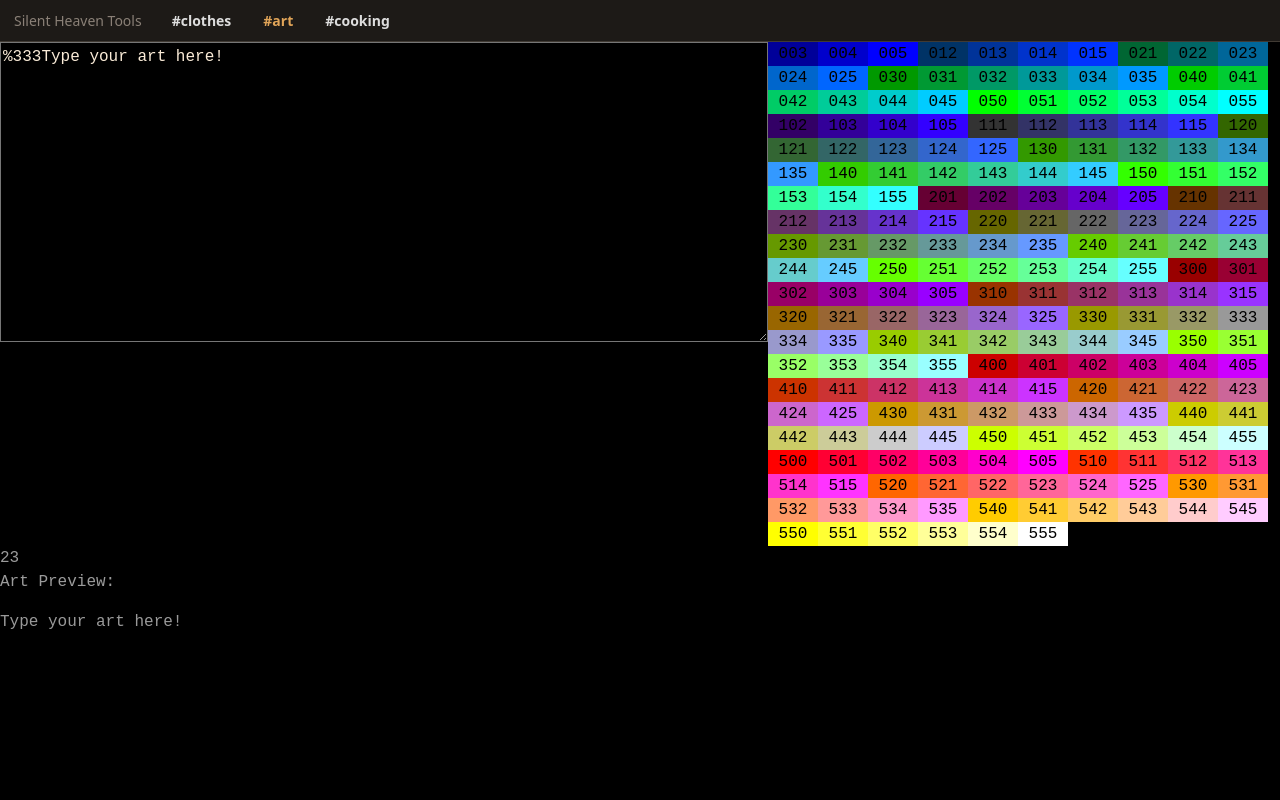
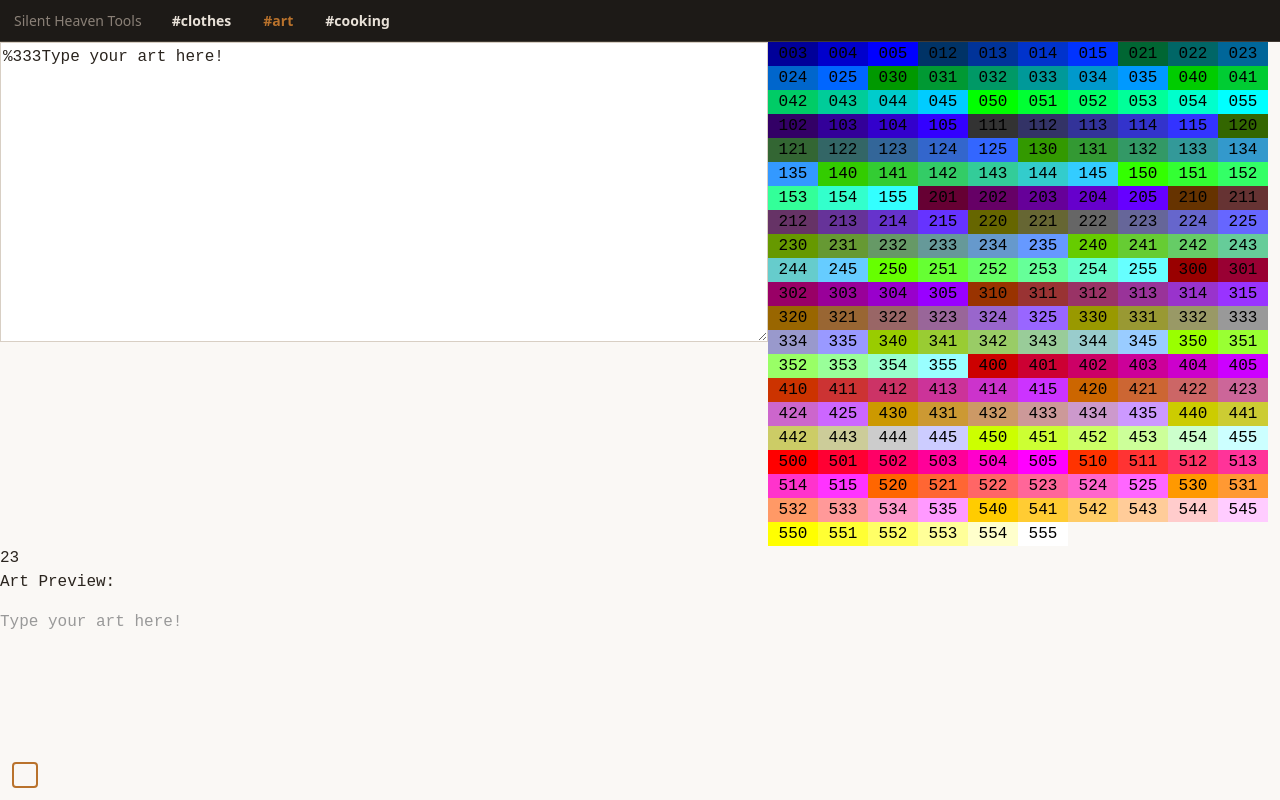
Before and after one commit to AdamCav/silent-heaven-tools, a React (Create React App) app: page /#/art in a window 1280 px wide. Built offline with nearby package versions, Linux system fonts and the light colour scheme.

Commit message:
Added in styling for dark

```diff
--- a/public/index.html
+++ b/public/index.html
@@ -2,6 +2,10 @@
 <html lang="en">
   <head>
     <meta charset="utf-8" />
+    <script>
+      // Apply saved/OS theme before first paint to avoid a flash.
+      (function(){try{var t=localStorage.getItem('sh_theme')||((window.matchMedia&&window.matchMedia('(prefers-color-scheme: dark)').matches)?'dark':'light');document.documentElement.setAttribute('data-theme',t);}catch(e){document.documentElement.setAttribute('data-theme','light');}})();
+    </script>
     <link rel="icon" href="%PUBLIC_URL%/favicon.ico" />
     <meta name="viewport" content="width=device-width, initial-scale=1" />
     <meta name="theme-color" content="#000000" />
--- a/src/App.js
+++ b/src/App.js
@@ -1,3 +1,4 @@
+import { useState, useEffect, useCallback } from 'react';
 import ArtTools from './component/ArtTools';
 import ClothingTools from './component/ClothingTools';
 import CookingTools from './component/CookingTools';
@@ -7,7 +8,7 @@ const NAV_HEIGHT = 42;
 
 function navLinkStyle({ isActive }) {
   return {
-    color: isActive ? '#e0a458' : '#dddddd',
+    color: isActive ? 'var(--accent)' : 'var(--nav-text)',
     textDecoration: 'none',
     padding: '0 16px',
     lineHeight: NAV_HEIGHT + 'px',
@@ -17,12 +18,26 @@ function navLinkStyle({ isActive }) {
   };
 }
 
-function Layout() {
+const THEMES = ['light', 'dark', 'haven']; // cycle order; "haven" = original warm look
+const THEME_LABEL = { light: 'Light', dark: 'Dark', haven: 'Haven' };
+
+function getInitialTheme() {
+  try {
+    const saved = localStorage.getItem('sh_theme');
+    if (THEMES.includes(saved)) return saved;
+    return (window.matchMedia && window.matchMedia('(prefers-color-scheme: dark)').matches) ? 'dark' : 'light';
+  } catch (e) {
+    return 'light';
+  }
+}
+
+function Layout({ theme, toggleTheme }) {
+  const nextTheme = THEMES[(THEMES.indexOf(theme) + 1) % THEMES.length];
   return (
     <>
       <nav style={{
         position: 'fixed', top: 0, left: 0, right: 0, height: NAV_HEIGHT, zIndex: 9999,
-        background: '#1d1a17', borderBottom: '1px solid #403a33',
+        background: 'var(--nav-bg)', borderBottom: '1px solid #403a33',
         display: 'flex', alignItems: 'center',
       }}>
         <span style={{
@@ -36,19 +51,42 @@ function Layout() {
       <div style={{ paddingTop: NAV_HEIGHT }}>
         <Outlet />
       </div>
+      <button
+        onClick={toggleTheme}
+        title={'Theme: ' + THEME_LABEL[theme] + ' — click for ' + THEME_LABEL[nextTheme]}
+        aria-label="Switch theme"
+        style={{
+          position: 'fixed', bottom: '12px', left: '12px', width: '26px', height: '26px',
+          zIndex: 10000, cursor: 'pointer', borderRadius: '4px',
+          border: '2px solid var(--accent)',
+          background: theme === 'light' ? 'transparent' : 'var(--accent)',
+          padding: 0,
+        }}
+      />
     </>
   );
 }
 
 function App() {
+  const [theme, setTheme] = useState(getInitialTheme);
+
+  useEffect(() => {
+    document.documentElement.setAttribute('data-theme', theme);
+    try { localStorage.setItem('sh_theme', theme); } catch (e) {}
+  }, [theme]);
+
+  const toggleTheme = useCallback(() => {
+    setTheme((t) => THEMES[(THEMES.indexOf(t) + 1) % THEMES.length]);
+  }, []);
+
   return (
     <HashRouter>
       <Routes>
-        <Route element={<Layout />}>
+        <Route element={<Layout theme={theme} toggleTheme={toggleTheme} />}>
           <Route path="/" element={<ClothingTools />} />
           <Route path="/clothes" element={<ClothingTools />} />
           <Route path="/art" element={<ArtTools />} />
-          <Route path="/cooking" element={<CookingTools />} />
+          <Route path="/cooking" element={<CookingTools theme={theme} />} />
         </Route>
       </Routes>
     </HashRouter>
--- a/src/component/ArtTools.jsx
+++ b/src/component/ArtTools.jsx
@@ -60,7 +60,7 @@ function ArtTools(props) {
     const artOutput = convertTextToColor(art)
     console.log(artOutput)
     return (
-        <div style={{backgroundColor: 'black',
+        <div style={{backgroundColor: 'var(--bg)',
         fontFamily: 'monospace',
         position: 'fixed',
         top: '42px',
@@ -68,9 +68,9 @@ function ArtTools(props) {
         left: '0',
         right: '0',
         overflow: 'auto',
-        color: 'rgb(155,155,155)'}}>
+        color: 'var(--text)'}}>
             <div style={{display:'flex', justifyContent: 'space-between'}}>
-      <textarea style={{width:'60%', minWidth:'60%', height:'300px', background:'black', color:'antiquewhite'}} id={id} value={art} onInput={e => setArt(e.target.value)}/>
+      <textarea style={{width:'60%', minWidth:'60%', height:'300px', background:'var(--field-bg)', color:'var(--field-text)'}} id={id} value={art} onInput={e => setArt(e.target.value)}/>
       <div style={{color:'black'}}>
         {generateColorButtons().map(button=>button)}
         </div>
--- a/src/component/CookingTools.jsx
+++ b/src/component/CookingTools.jsx
@@ -1,9 +1,11 @@
 // Mounts the self-contained cooking recipe builder (public/cooking.html) full-bleed.
-function CookingTools() {
+// The theme is passed via query param; changing it reloads the iframe with the new
+// palette. Saved ingredients persist (same-origin localStorage), so the reload is safe.
+function CookingTools({ theme = "dark" }) {
     return (
         <iframe
             title="cooking"
-            src={process.env.PUBLIC_URL + "/cooking.html"}
+            src={process.env.PUBLIC_URL + "/cooking.html?theme=" + theme}
             style={{
                 border: "none",
                 display: "block",
--- a/src/index.css
+++ b/src/index.css
@@ -1,13 +1,62 @@
-body {
+:root, :root[data-theme="light"] {
+  --bg: #faf8f5;
+  --text: #2a241e;
+  --muted: #6b6258;
+  --border: #d8cfc4;
+  --field-bg: #ffffff;
+  --field-text: #2a241e;
+  --accent: #b9722c;
+  --nav-bg: #1d1a17;
+  --nav-text: #e8e1d8;
+}
+/* Neutral, cool dark. */
+:root[data-theme="dark"] {
+  --bg: #16181c;
+  --text: #e6e8ec;
+  --muted: #9aa0aa;
+  --border: #363b44;
+  --field-bg: #262a31;
+  --field-text: #e6e8ec;
+  --accent: #6ea8fe;
+  --nav-bg: #0f1115;
+  --nav-text: #e6e8ec;
+}
+/* "Haven" = the original warm cooking-tool look. */
+:root[data-theme="haven"] {
+  --bg: #1d1a17;
+  --text: #ece3d8;
+  --muted: #a99e90;
+  --border: #403a33;
+  --field-bg: #312c27;
+  --field-text: #ece3d8;
+  --accent: #e0a458;
+  --nav-bg: #15120f;
+  --nav-text: #e8e1d8;
+}
+
+/* The [data-theme] ancestor selector outranks Bootstrap's bare body/input rules. */
+html[data-theme] body, body {
   margin: 0;
+  background-color: var(--bg);
+  color: var(--text);
   font-family: -apple-system, BlinkMacSystemFont, 'Segoe UI', 'Roboto', 'Oxygen',
-    'Ubuntu', 'Cantarell', 'Fira Sans', 'Droid Sans', 'Helvetica Neue',
-    sans-serif;
+    'Ubuntu', 'Cantarell', 'Fira Sans', 'Droid Sans', 'Helvetica Neue', sans-serif;
   -webkit-font-smoothing: antialiased;
   -moz-osx-font-smoothing: grayscale;
+  transition: background-color .2s ease, color .2s ease;
 }
 
+html[data-theme] input,
+html[data-theme] textarea,
+html[data-theme] select {
+  background-color: var(--field-bg);
+  color: var(--field-text);
+  border: 1px solid var(--border);
+}
+
+html[data-theme] label { color: var(--text); }
+html[data-theme] a { color: var(--accent); }
+
 code {
-  font-family: source-code-pro, Menlo, Monaco, Consolas, 'Courier New',
-    monospace;
+  font-family: source-code-pro, Menlo, Monaco, Consolas, 'Courier New', monospace;
 }
```
Also changed, not shown: public/cooking.html (+26 -4 lines).
